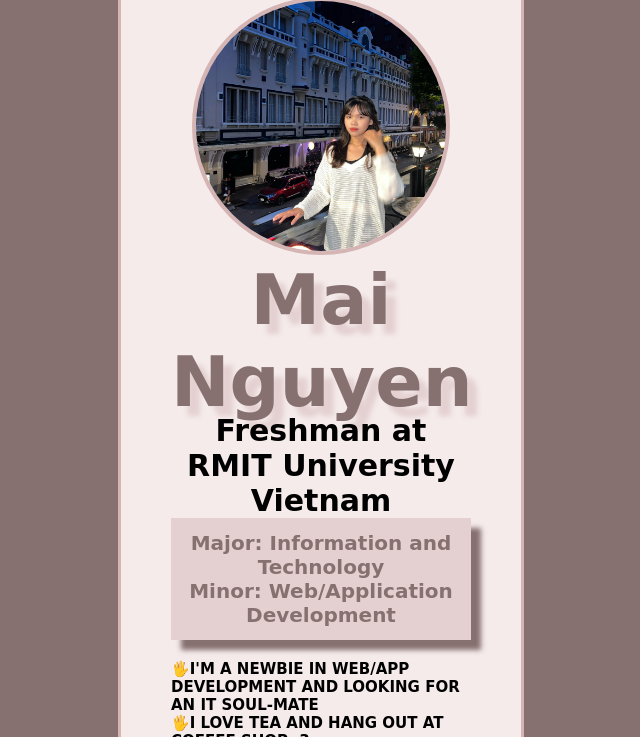
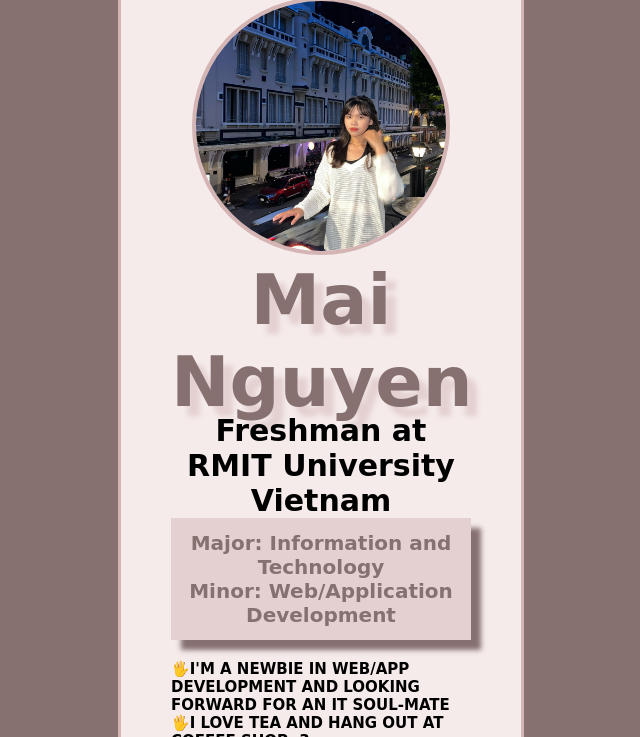
Before and after one commit to nguyenngocthanhmai/nguyenngocthanhmai.github.io, a plain HTML site: page exercise5/index.html in a window 1280 px wide. Shown: the part 215-952 px from the top of the page, without its empty margins (319-959 px from the left). Drawn offline with Linux system fonts and the light colour scheme; a web font is replaced by a local one.

Commit message:
Update index.html

```diff
--- a/exercise5/index.html
+++ b/exercise5/index.html
@@ -38,7 +38,7 @@
                 Minor: Web/Application Development
             </p>
             <div class="info">
-                <p>I'm a newbie in web/app development and looking for an IT soul-mate  </p>
+                <p>I'm a newbie in web/app development and looking forward for an IT soul-mate  </p>
                 <p>I love tea and hang out at coffee shop :3</p>
             </div>
             <div class="contact">
```
